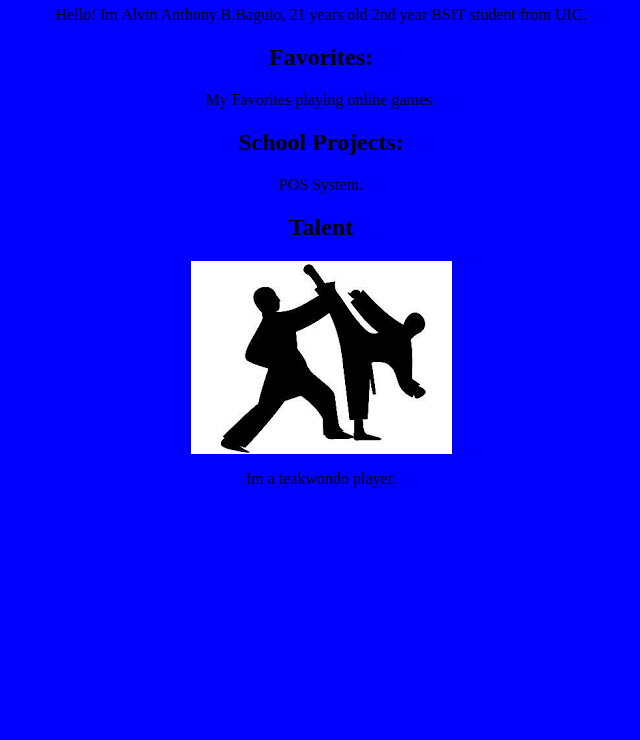
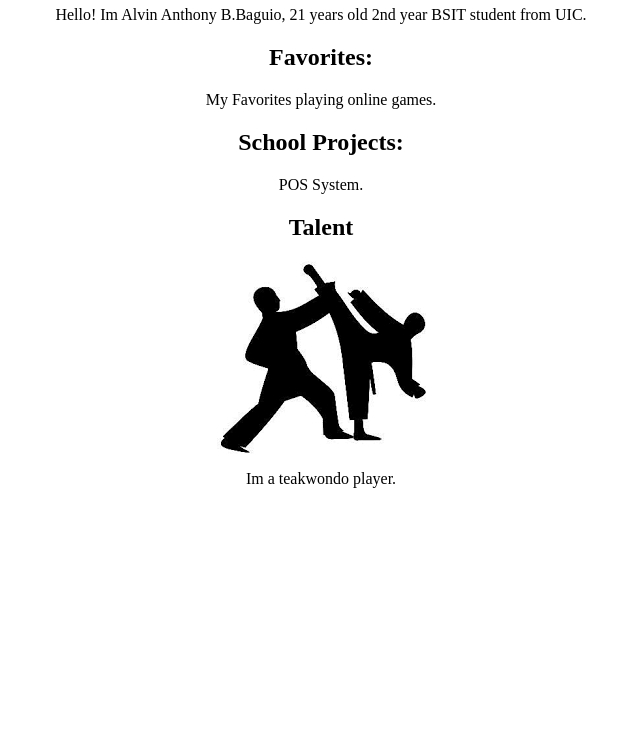
Before and after one commit to Baguio-Alvin/Baguio-Alvin.github.io, a plain HTML site: page index.html in a window 1280 px wide. Shown: the part 60-800 px from the top of the page, without its empty margins (319-959 px from the left). Drawn offline with Linux system fonts and the light colour scheme.

Commit message:
Update index.html

```diff
--- a/index.html
+++ b/index.html
@@ -2,7 +2,7 @@
         <head>
             <title>Portfolio-Baguio</title>
             </head>
-            <body style="background-color:blue">
+
                 <center>
                 <h1>Portfolio</h1>
                 <p>Hello! Im Alvin Anthony B.Baguio, 21 years old 2nd year BSIT student from UIC.</p>
```
